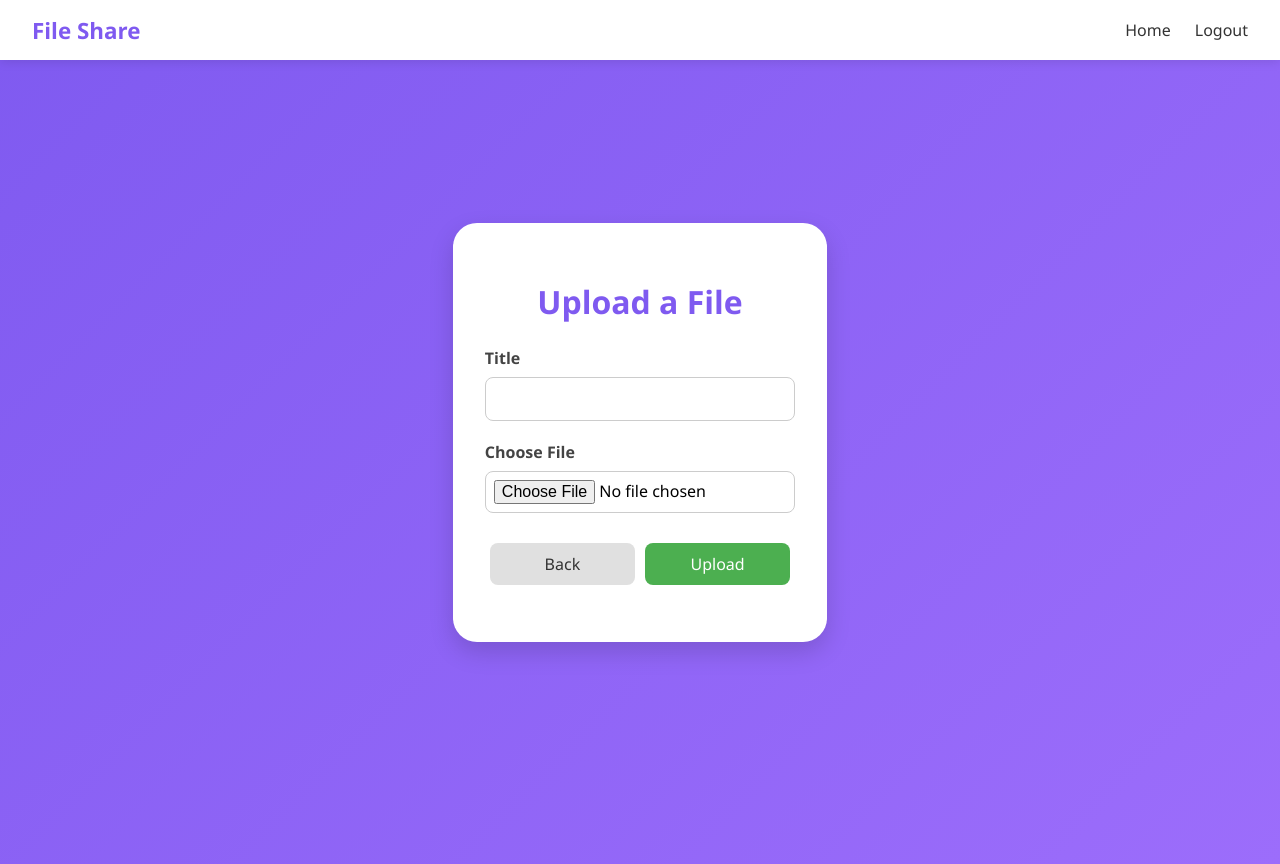
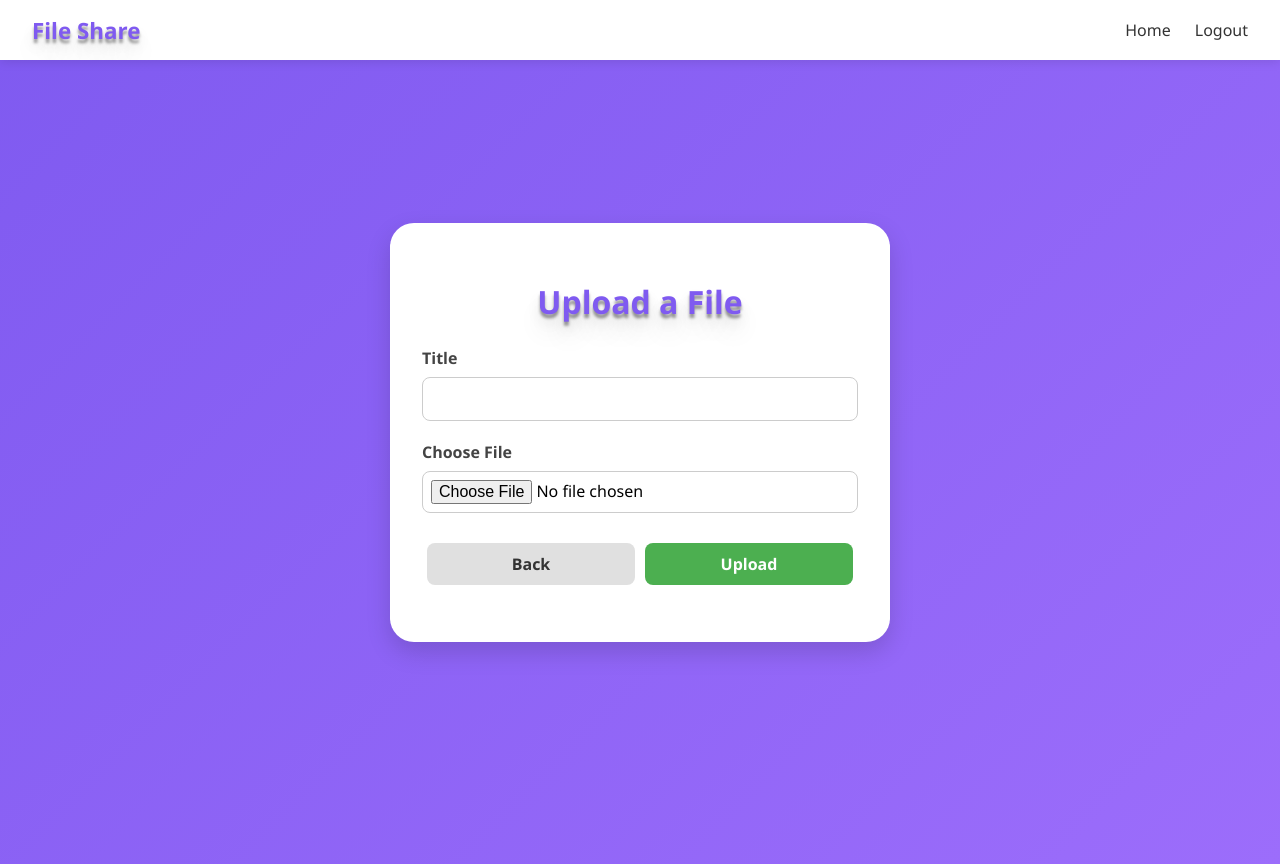
Before and after one commit to EspaChristian/FileShare, a Django app: page /upload/ in a window 1280 px wide. Run offline with Django 4.2, Linux system fonts and the light colour scheme; the visitor is signed in with stand-in values (Sample User, id 1); some libraries are stand-ins or nearby versions.

Commit message:
Improve UI

```diff
--- a/FileShare_App/static/FileShare_App/css/main.css
+++ b/FileShare_App/static/FileShare_App/css/main.css
@@ -39,15 +39,22 @@ body {
     overflow-y: auto;
 }
 
+.home-container h1 {
+    text-shadow: 0px 4px 3px rgba(0,0,0,0.4),
+             0px 8px 13px rgba(0,0,0,0.1),
+             0px 18px 23px rgba(0,0,0,0.1);
+}
+
 /* Search */
 
 .dataTables_filter input {
-    padding: 10px 14px;
+    padding: 10px 14px !important;
     font-size: 16px;
     border: 1px solid #ccc;
     outline: none;
     transition: border-color 0.3s ease, box-shadow 0.3s ease;
     width: 250px;
+    height: 45px !important;
     background-color: #fff;
     color: #333;
     border-radius: 8px !important;
@@ -64,7 +71,8 @@ body {
 /* Align the search bar to the right */
 .dataTables_filter {
     text-align: right;
-    margin-bottom: 15px;
+    margin-bottom: 15px !important;
+    margin-top: -40px !important;
 }
 
 
@@ -88,6 +96,9 @@ body {
     font-size: 1.4rem;
     font-weight: bold;
     color: #7f5af0;
+    text-shadow: 0px 4px 3px rgba(0,0,0,0.4),
+             0px 8px 13px rgba(0,0,0,0.1),
+             0px 18px 23px rgba(0,0,0,0.1);
 }
 
 .navbar .nav-links {
@@ -113,8 +124,8 @@ body {
     box-shadow: 0 10px 25px rgba(0, 0, 0, 0.15);
     padding: 2rem;
     margin: 2rem auto;
-    width: 95%;
-    max-width: 900px;
+    width: 100%;
+    max-width: 1300px;
 }
 
 
@@ -124,11 +135,6 @@ h1 {
     text-align: center;
 }
 
-h1 {
-    color: #7f5af0;
-    margin-bottom: 1.5rem;
-    text-align: center;
-}
 
 table {
     width: 100%;
@@ -165,7 +171,6 @@ th {
     width: 100%;
     display: flex;
     justify-content: flex-start;
-    margin-bottom: 0;
 
     position: sticky;
     top: 0;
@@ -253,6 +258,11 @@ th {
 
 /* Upload Form */
 
+.upload-container {
+    width: 100%;
+    max-width: 500px;
+}
+
 .upload-form .form-group {
     margin-bottom: 20px;
 }
@@ -281,6 +291,11 @@ th {
     display: flex;
     justify-content: space-between;
     margin-top: 30px;
+}
+
+.button-group a,
+.button-group button {
+    font-weight: 600;
 }
 
 .upload-btn,
--- a/FileShare_App/templates/FileShare_App/home.html
+++ b/FileShare_App/templates/FileShare_App/home.html
@@ -76,6 +76,7 @@
                 searchPlaceholder: "Search files"
             }
         });
+
     });
 </script>
 
--- a/FileShare_App/templates/FileShare_App/upload.html
+++ b/FileShare_App/templates/FileShare_App/upload.html
@@ -7,9 +7,9 @@
 
 <div class="upload-container">
     <div class="home-container">
-        <h1>Upload a File</h1>
 
         <form method="post" enctype="multipart/form-data" class="upload-form">
+        <h1>Upload a File</h1>
             {% csrf_token %}
 
             <div class="form-group">
```
